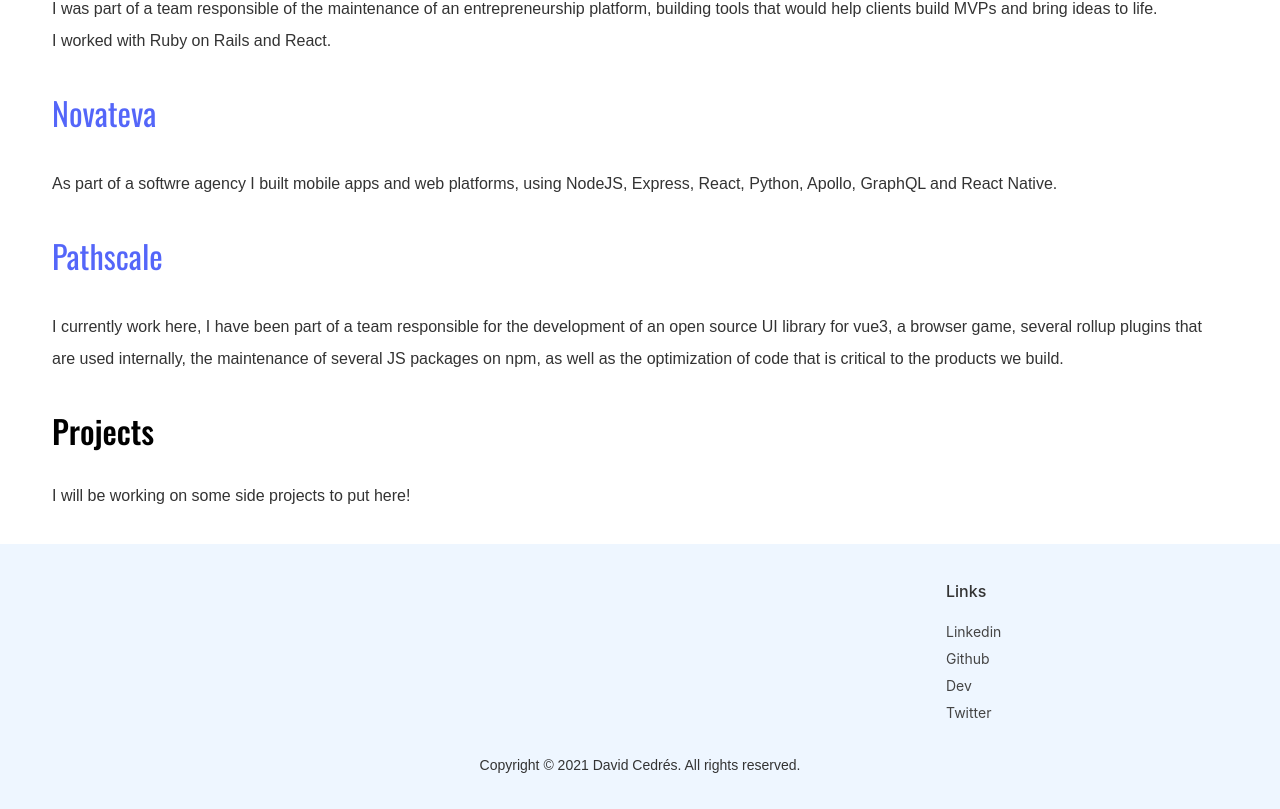
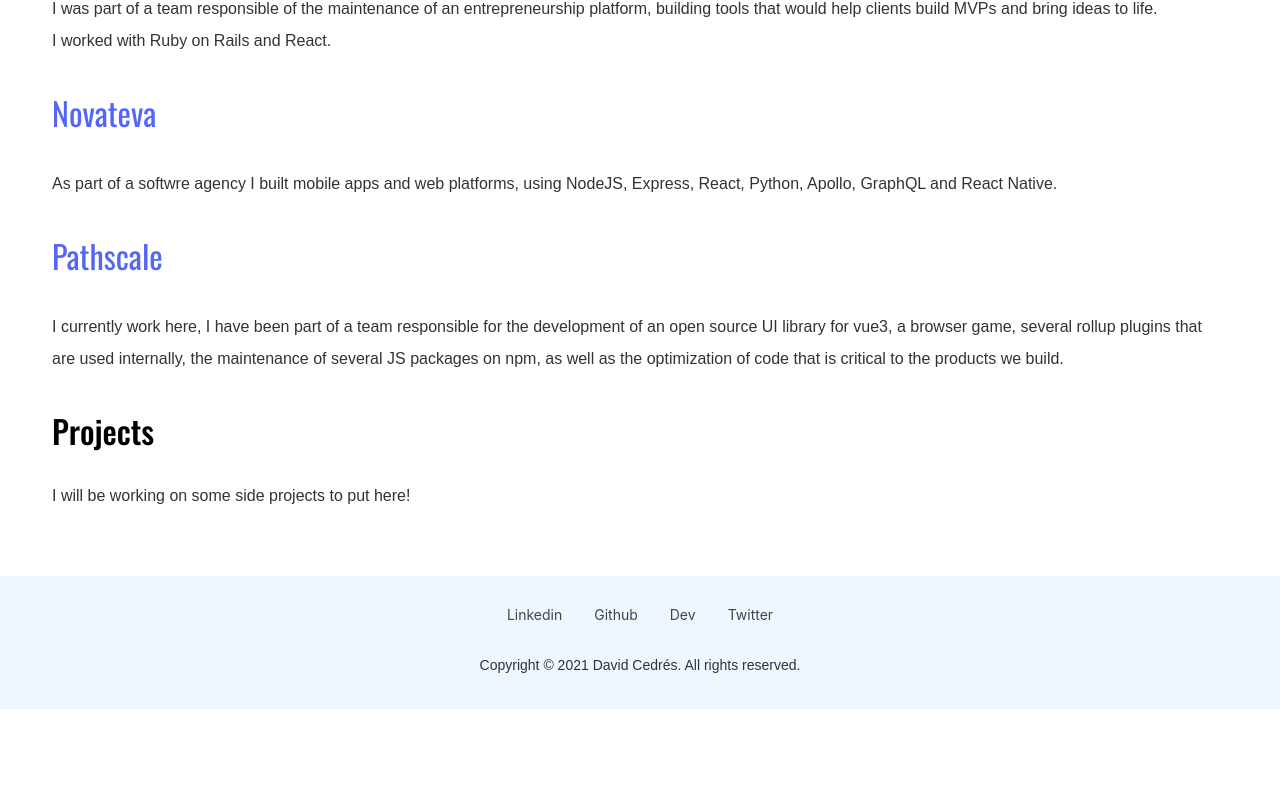
Before and after one commit to davidcedresx/snacky.dev, a Next.js app: page / in a window 1280 px wide. Shown: the part 599-1408 px from the top of the page. After the commit the page ends 1308 px from the top, so only its background shows below. Built offline with nearby package versions, Linux system fonts and the light colour scheme.

Commit message:
fix links in footer

```diff
--- a/pages/index.js
+++ b/pages/index.js
@@ -1,6 +1,6 @@
 import Head from 'next/head'
 
-export default function landing () {
+export default function landing() {
   return (
     <div>
       <Head>
@@ -55,16 +55,13 @@ export default function landing () {
 
       <footer>
         <div className="container">
-          <div className="row">
-            <div className="col-xs-offset-9 col-xs-3">
-              <h4>Links</h4>
+          <div className="row center-xs">
             <ul>
               <li><a href="https://www.linkedin.com/in/david-cedr%C3%A9s-39b458176/" className="footer-link">Linkedin</a></li>
               <li><a href="https://github.com/davidcedresx" className="footer-link">Github</a></li>
               <li><a href="https://dev.to/davidcedresx" className="footer-link">Dev</a></li>
               <li><a href="http://twitter.com/davidcedresx" className="footer-link">Twitter</a></li>
             </ul>
-            </div>
           </div>
           <div className="row center-xs copyright">
             <p>Copyright © 2021 David Cedrés. All rights reserved.</p>
@@ -135,21 +132,25 @@ export default function landing () {
           font-weight: 500;
         }
 
+        footer {
+          font-size: 14px;
+          margin-top: 32px;
+        }
+
         ul {
           padding-left: 0;
           list-style: none;
         }
 
+        ul li {
+          display: inline-block;
+          padding: 0 16px;
+        }
+
         ul li a {
-          display: block;
           margin-bottom: 10px;
           color: #444;
           text-decoration: none;
-          font-size: 14px;
-        }
-
-        .copyright {
-          font-size: 14px;
         }
       `}</style>
     </div>
```
Lines whose indentation alone changed are shown as unchanged.
